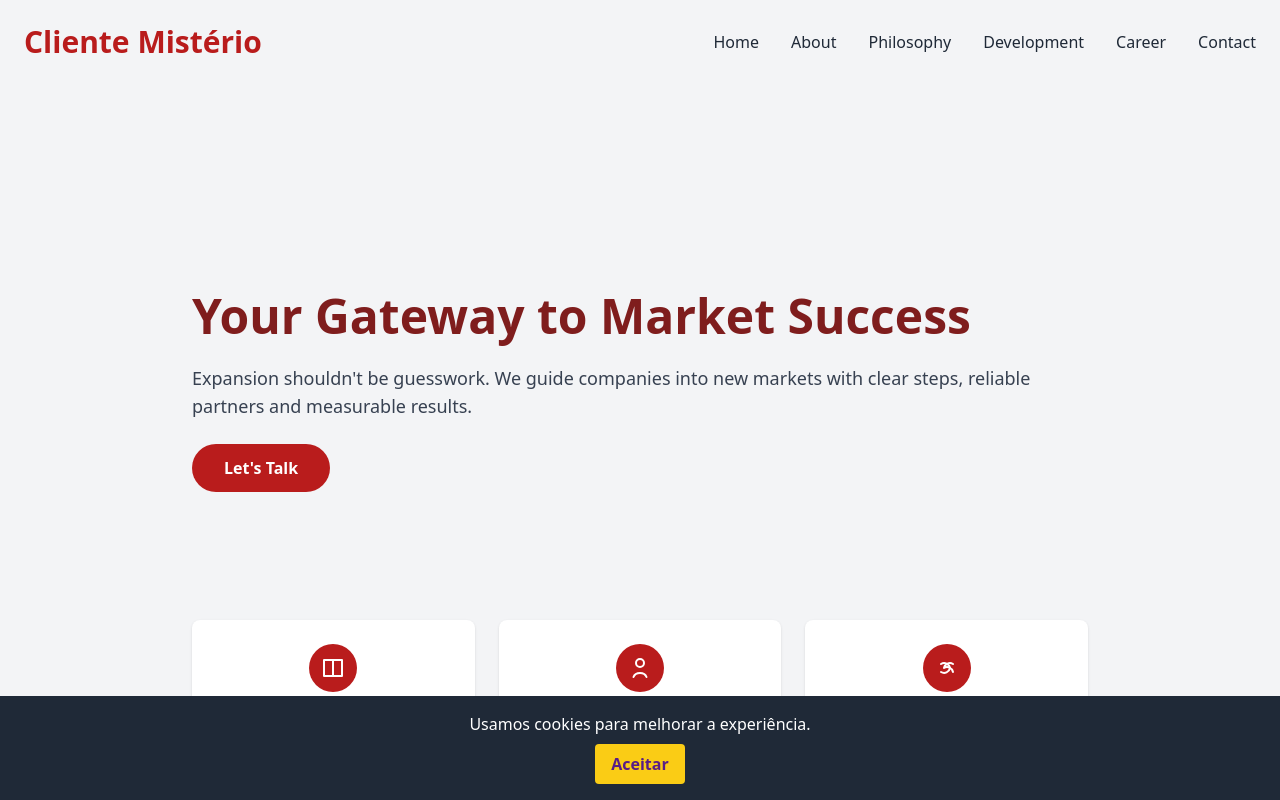
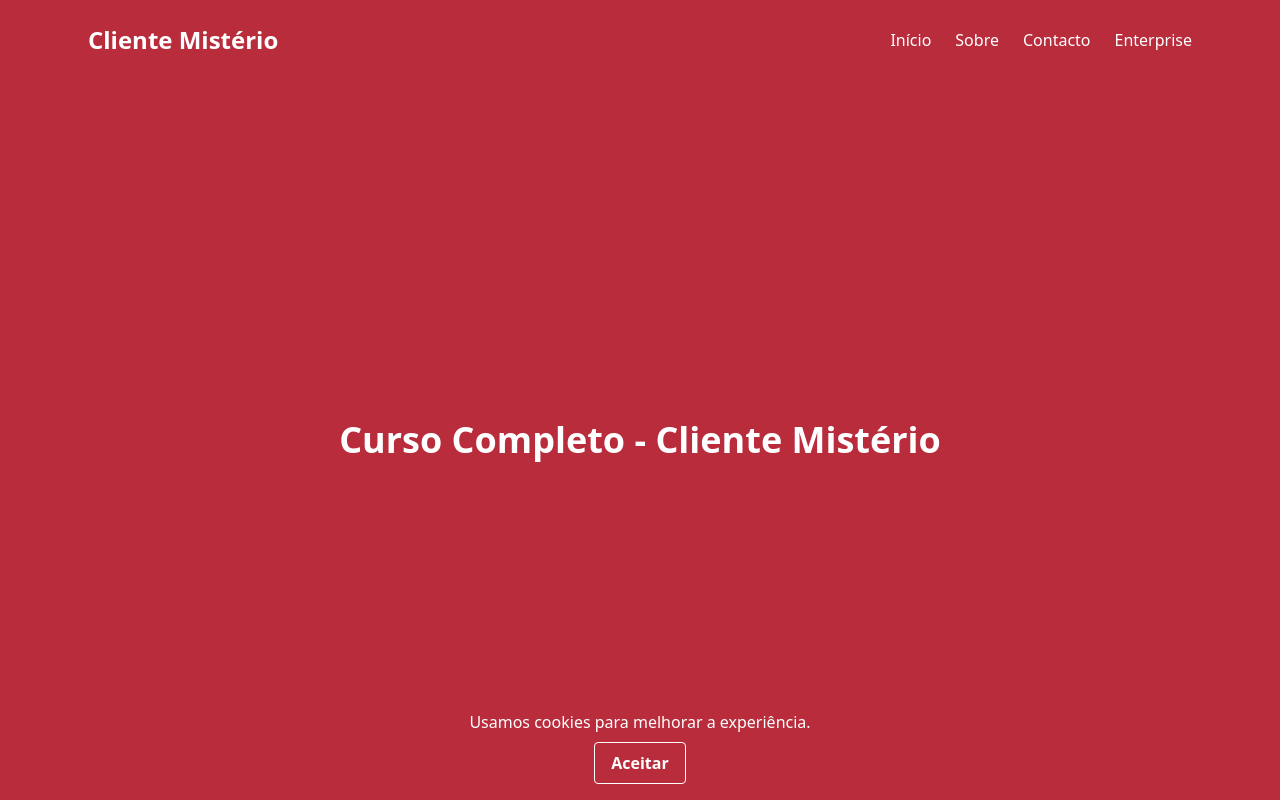
Before and after one commit to msantos51/clientemisterio, a Next.js app in the folder frontend/: page / in a window 1280 px wide. Shown: the top 800 px of the page. Built offline with nearby package versions, Linux system fonts and the light colour scheme.

Commit message:
feat: redesign site with new header and theme

```diff
--- a/frontend/app/(public)/contacto/page.tsx
+++ b/frontend/app/(public)/contacto/page.tsx
@@ -32,7 +32,7 @@ export default function ContactPage() {
             name="name"
             value={form.name}
             onChange={handleChange}
-            className="w-full rounded p-2 text-black"
+            className="w-full rounded border border-white bg-transparent p-2 text-white"
             required
           />
         </div>
@@ -43,7 +43,7 @@ export default function ContactPage() {
             name="email"
             value={form.email}
             onChange={handleChange}
-            className="w-full rounded p-2 text-black"
+            className="w-full rounded border border-white bg-transparent p-2 text-white"
             required
           />
         </div>
@@ -53,14 +53,14 @@ export default function ContactPage() {
             name="message"
             value={form.message}
             onChange={handleChange}
-            className="w-full rounded p-2 text-black"
+            className="w-full rounded border border-white bg-transparent p-2 text-white"
             rows={5}
             required
           />
         </div>
         <button
           type="submit"
-          className="rounded bg-yellow-400 px-6 py-2 font-semibold text-purple-900"
+          className="rounded border border-white px-6 py-2 font-semibold text-white hover:bg-white/20"
         >
           Enviar
         </button>
--- /dev/null
+++ b/frontend/app/(public)/enterprise/page.tsx
@@ -0,0 +1,9 @@
+// Página "Enterprise" com texto centralizado
+export default function EnterprisePage() {
+  return (
+    <section className="flex min-h-[calc(100vh-5rem)] items-center justify-center">
+      {/* Texto principal da página Enterprise */}
+      <h1 className="text-4xl font-bold">Enterprise</h1>
+    </section>
+  )
+}
--- a/frontend/app/(public)/page.tsx
+++ b/frontend/app/(public)/page.tsx
@@ -1,87 +1,9 @@
-// Página inicial com design inspirado em landing pages modernas
-import Link from 'next/link'
-import { Faq } from '@/components/Faq'
-
+// Página inicial com título centralizado
 export default function HomePage() {
   return (
-    <>
-      {/* Secção hero com cruz vermelha ao fundo e chamada para ação */}
-      <section className="hero-cross flex items-center py-32">
-        {/* Bloco de texto principal alinhado à esquerda */}
-        <div className="container mx-auto max-w-4xl space-y-6">
-          <h1 className="text-5xl font-bold text-red-900">Your Gateway to Market Success</h1>
-          <p className="text-lg text-gray-700">
-            Expansion shouldn&apos;t be guesswork. We guide companies into new markets with clear steps, reliable partners and measurable results.
-          </p>
-          <Link
-            href="/contacto"
-            className="inline-block rounded-full bg-red-700 px-8 py-3 font-semibold text-white"
-          >
-            Let&apos;s Talk
-          </Link>
-        </div>
-      </section>
-
-      {/* Secção com características do curso */}
-      <section className="mx-auto grid max-w-4xl gap-6 pb-20 text-center md:grid-cols-3">
-        {/* Primeira característica */}
-        <div className="rounded-lg bg-white p-6 shadow">
-          <div className="mx-auto flex h-12 w-12 items-center justify-center rounded-full bg-red-700 text-white">
-            <svg
-              className="h-6 w-6"
-              viewBox="0 0 24 24"
-              fill="none"
-              stroke="currentColor"
-              strokeWidth="2"
-              strokeLinecap="round"
-              strokeLinejoin="round"
-            >
-              <path d="M3 4h18v16H3z" />
-              <path d="M12 4v16" />
-            </svg>
-          </div>
-          <h3 className="mt-4 text-lg font-semibold text-gray-800">Curso completo</h3>
-        </div>
-        {/* Segunda característica */}
-        <div className="rounded-lg bg-white p-6 shadow">
-          <div className="mx-auto flex h-12 w-12 items-center justify-center rounded-full bg-red-700 text-white">
-            <svg
-              className="h-6 w-6"
-              viewBox="0 0 24 24"
-              fill="none"
-              stroke="currentColor"
-              strokeWidth="2"
-              strokeLinecap="round"
-              strokeLinejoin="round"
-            >
-              <circle cx="12" cy="7" r="4" />
-              <path d="M5.5 21c1.5-4 5-4 6.5-4s5 0 6.5 4" />
-            </svg>
-          </div>
-          <h3 className="mt-4 text-lg font-semibold text-gray-800">Equipa experiente</h3>
-        </div>
-        {/* Terceira característica */}
-        <div className="rounded-lg bg-white p-6 shadow">
-          <div className="mx-auto flex h-12 w-12 items-center justify-center rounded-full bg-red-700 text-white">
-            <svg
-              className="h-6 w-6"
-              viewBox="0 0 24 24"
-              fill="none"
-              stroke="currentColor"
-              strokeWidth="2"
-              strokeLinecap="round"
-              strokeLinejoin="round"
-            >
-              <path d="M18 8a6 6 0 00-9 4 6 6 0 019 4" />
-              <path d="M6 8a6 6 0 019 4 6 6 0 01-9 4" />
-            </svg>
-          </div>
-          <h3 className="mt-4 text-lg font-semibold text-gray-800">Acesso vitalício</h3>
-        </div>
-      </section>
-
-      {/* Secção de perguntas frequentes */}
-      <Faq />
-    </>
+    <section className="flex min-h-[calc(100vh-5rem)] items-center justify-center">
+      {/* Texto principal exibido no centro da página */}
+      <h1 className="text-4xl font-bold">Curso Completo - Cliente Mistério</h1>
+    </section>
   )
 }
--- /dev/null
+++ b/frontend/app/(public)/sobre/page.tsx
@@ -0,0 +1,9 @@
+// Página "Sobre" com texto centralizado
+export default function SobrePage() {
+  return (
+    <section className="flex min-h-[calc(100vh-5rem)] items-center justify-center">
+      {/* Texto principal da página Sobre */}
+      <h1 className="text-4xl font-bold">Sobre</h1>
+    </section>
+  )
+}
--- a/frontend/app/globals.css
+++ b/frontend/app/globals.css
@@ -2,47 +2,18 @@
 @tailwind components;
 @tailwind utilities;
 
-/* Estilos globais base (editáveis) */
+/* Estilos globais base */
 html, body {
-  /* Define a cor de texto padrão */
-  @apply text-gray-900;
+  /* Define texto branco em todo o site */
+  @apply text-white;
   /* Remove margens e preenchimentos padrão */
   margin: 0;
   padding: 0;
   /* Garante altura mínima sem bloquear a rolagem */
   min-height: 100vh;
-  /* Define fundo cinzento claro para todo o site */
-  background: #f3f4f6;
+  /* Define fundo vermelho para todo o site */
+  background: #b82c3c;
   /* Impede rolagem horizontal mantendo a vertical */
   overflow-x: hidden;
   overflow-y: auto;
 }
-
-/* Estilo da secção hero com cruz vermelha de fundo */
-.hero-cross {
-  position: relative; /* Permite posicionar elementos filhos de forma absoluta */
-  overflow: hidden; /* Evita que a cruz ultrapasse os limites da secção */
-}
-
-.hero-cross::before,
-.hero-cross::after {
-  content: ""; /* Cria pseudo-elementos vazios */
-  position: absolute;
-  background: #7f1d1d; /* Tom de vermelho semelhante ao do exemplo */
-  opacity: 0.9;
-  z-index: -1; /* Coloca a cruz atrás do conteúdo */
-}
-
-.hero-cross::before {
-  width: 30%; /* Barra vertical da cruz */
-  height: 150%;
-  top: -25%;
-  left: 35%;
-}
-
-.hero-cross::after {
-  width: 150%; /* Barra horizontal da cruz */
-  height: 30%;
-  left: -25%;
-  top: 35%;
-}
--- a/frontend/app/layout.tsx
+++ b/frontend/app/layout.tsx
@@ -9,8 +9,8 @@ export default function RootLayout({ children }: { children: React.ReactNode })
   return (
     <html lang="pt">
       <body>
-        {/* Estrutura principal com fundo cinzento */}
-        <div className="min-h-screen bg-gray-100 text-gray-900">
+        {/* Estrutura principal com fundo vermelho e texto branco */}
+        <div className="min-h-screen bg-[#b82c3c] text-white">
           <Header /> {/* Cabeçalho exibido no topo */}
           <main className="pt-20">{children}</main> {/* Conteúdo variável com espaçamento superior */}
           <Footer /> {/* Rodapé com informações adicionais */}
--- a/frontend/components/CookieBar.tsx
+++ b/frontend/components/CookieBar.tsx
@@ -24,12 +24,12 @@ export function CookieBar() {
   if (accepted) return null
 
   return (
-    <div className="fixed bottom-0 left-0 right-0 bg-gray-800 p-4 text-center text-white">
+    <div className="fixed bottom-0 left-0 right-0 bg-[#b82c3c] p-4 text-center text-white">
       {/* Mensagem informativa sobre cookies */}
       <p className="mb-2">Usamos cookies para melhorar a experiência.</p>
       <button
         onClick={handleAccept}
-        className="rounded bg-yellow-400 px-4 py-2 font-semibold text-purple-900"
+        className="rounded border border-white px-4 py-2 font-semibold text-white hover:bg-white/20"
       >
         Aceitar
       </button>
--- a/frontend/components/Footer.tsx
+++ b/frontend/components/Footer.tsx
@@ -3,7 +3,7 @@ import React from 'react'
 // Rodapé simples exibindo direitos autorais
 export function Footer() {
   return (
-    <footer className="bg-gray-100 p-4 text-center text-gray-600">
+    <footer className="bg-[#b82c3c] p-4 text-center text-white">
       {/* Texto de direitos autorais com o ano atual */}
       <p>&copy; {new Date().getFullYear()} Cliente Mistério. Todos os direitos reservados.</p>
     </footer>
--- a/frontend/components/Header.tsx
+++ b/frontend/components/Header.tsx
@@ -3,21 +3,19 @@ import Link from 'next/link'
 // Cabeçalho com navegação principal
 export function Header() {
   return (
-    <header className="bg-gray-100">
+    <header className="fixed left-0 right-0 top-0 bg-[#b82c3c]">
       {/* Barra de navegação principal */}
-      <nav className="container mx-auto flex items-center justify-between p-6 text-gray-800">
-        {/* Logótipo ou nome do site */}
-        <Link href="/" className="text-3xl font-bold text-red-700">
+      <nav className="mx-auto flex max-w-6xl items-center justify-between p-6 text-white">
+        {/* Nome do site no canto superior esquerdo */}
+        <Link href="/" className="text-2xl font-bold">
           Cliente Mistério
         </Link>
-        {/* Ligações de navegação */}
-        <div className="hidden space-x-8 md:flex">
-          <Link href="/">Home</Link>
-          <Link href="#about">About</Link>
-          <Link href="#philosophy">Philosophy</Link>
-          <Link href="#development">Development</Link>
-          <Link href="#career">Career</Link>
-          <Link href="/contacto">Contact</Link>
+        {/* Ligações de navegação para as páginas principais */}
+        <div className="space-x-6">
+          <Link href="/">Início</Link>
+          <Link href="/sobre">Sobre</Link>
+          <Link href="/contacto">Contacto</Link>
+          <Link href="/enterprise">Enterprise</Link>
         </div>
       </nav>
     </header>
```
